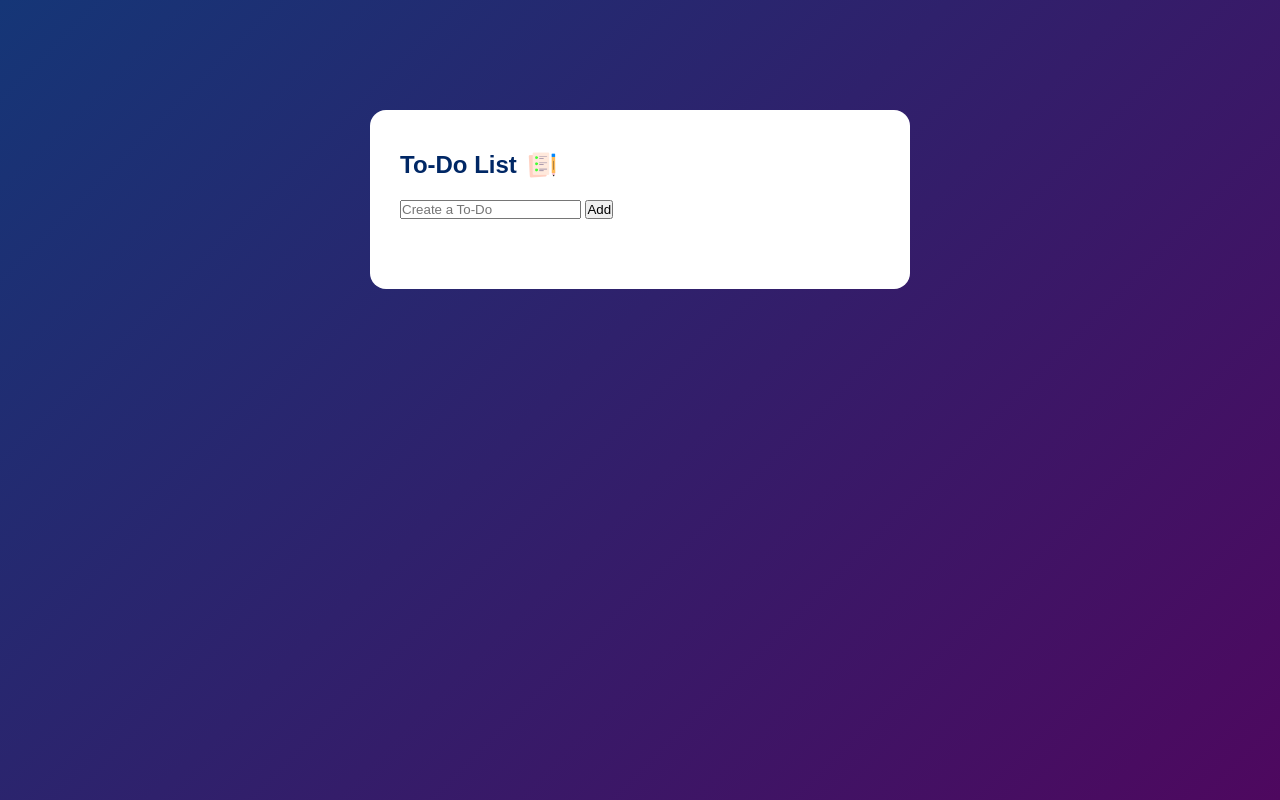
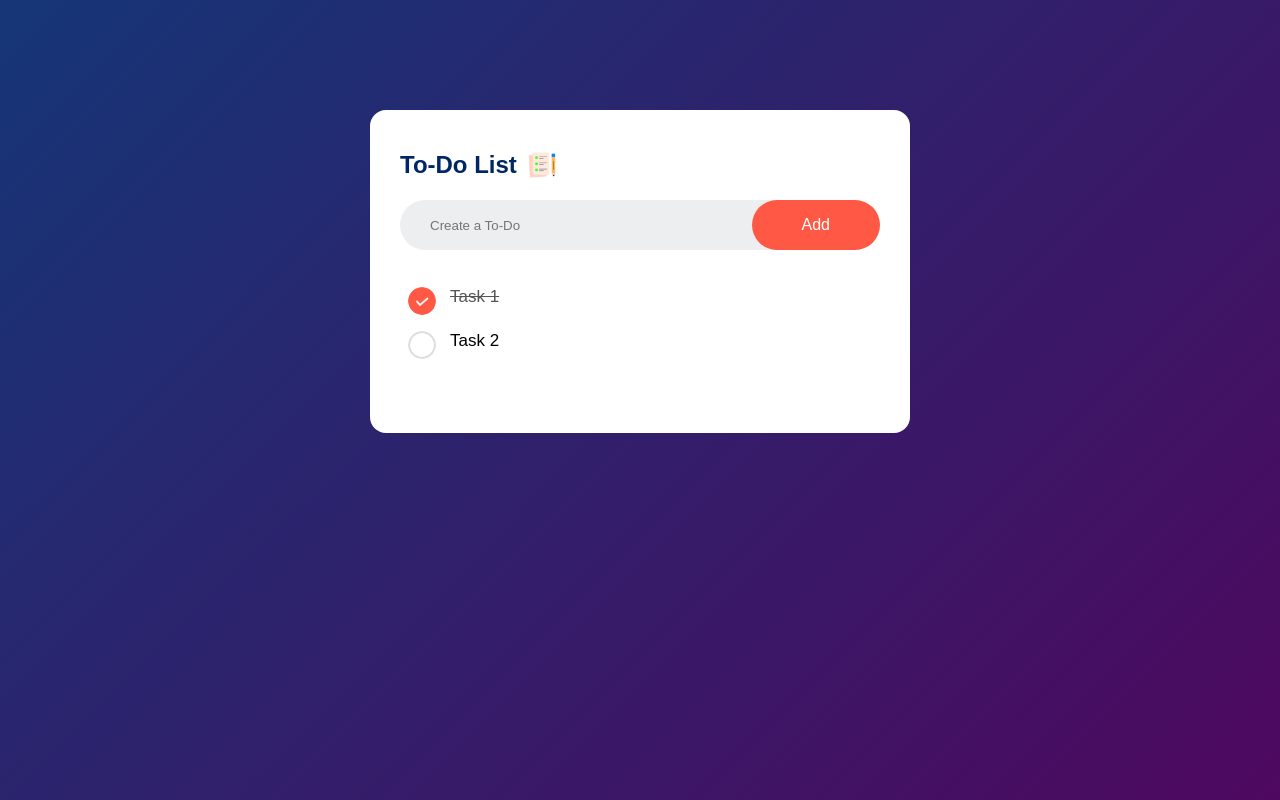
Before and after one commit to jayfalls/learning-stuff, a plain HTML site: page index.html in a window 1280 px wide. Drawn offline with Linux system fonts and the light colour scheme.

Commit message:
[SETUP] Styled the input box. Added and styled the todo list for both checked and unchecked variants.

```diff
--- a/index.html
+++ b/index.html
@@ -8,12 +8,16 @@
 </head>
 <body>
 <div class="background">
-<div class="todo-app">
-    <h2>To-Do List <img src="images/icon.png"></h2>
-    <div class="row">
-         <input type="text" id="input-box" placeholder="Create a To-Do">
-         <button>Add</button>
+<div class="todo-panel">
+    <h2 class="todo-app-title">To-Do List <img class="todo-app-icon" src="images/icon.png"></h2>
+    <div class="todo-creator">
+         <input class="todo-descriptor-input" type="text" id="input-box" placeholder="Create a To-Do">
+         <button class="add-todo-button">Add</button>
     </div>
+    <ul class="todo-list">
+        <li class="todo-list-checked">Task 1</li>
+        <li>Task 2</li>
+    </ul>
 </div>
 </div>
 </body>
--- a/style.css
+++ b/style.css
@@ -4,13 +4,18 @@
     font-family: 'Poppins', sans-serif;
     box-sizing: border-box;
 }
+
+
 .background{
     width: 100%;
     min-height: 100vh;
     background: linear-gradient(135deg, #153677, #4e085f);
     padding: 10px;
 }
-.todo-app{
+
+
+/* To-Do Panel Styles */
+.todo-panel{
     width: 100%;
     max-width: 540px;
     background: #fff;
@@ -18,13 +23,78 @@
     padding: 40px 30px 70px;
     border-radius: 16px;
 }
-.todo-app h2{
+/* Make the title blue and align the logo with text */
+.todo-app-title{
     color: #002765;
     display: flex;
     align-items: center;
     margin-bottom: 20px;
 }
-.todo-app h2 img{
+/* Make the logo image smaller */
+.todo-app-icon{
     width: 30px;
     margin-left: 10px;
 }
+
+/* To-Do Creator Styles */
+.todo-creator{
+    display: flex;
+    align-items: center;
+    justify-content: space-between;
+    background: #edeef0;
+    border-radius: 30px;
+    padding-left: 20px;
+    margin-bottom: 25px;
+}
+/* Give text input box a borderless rounded look */
+.todo-descriptor-input{
+    flex: 1;
+    border: none;
+    outline: none;
+    background: transparent;
+    padding: 10px;
+    font-weight: 14px;
+}
+/* Give text input box a borderless rounded look */
+.add-todo-button{
+    border: none;
+    outline: none;
+    padding: 16px 50px;
+    background: #ff5945;
+    color: white;
+    font-size: 16px;
+    cursor: pointer;
+    border-radius: 40px;
+}
+
+/* To-Do List Styles */
+.todo-list li{
+    list-style: none;
+    font-size: 17px;
+    padding: 12px 8px 12px 50px;
+    user-select: none;
+    cursor: pointer;
+    position: relative;
+}
+/* Unchecked icon left of the task */
+.todo-list li::before{
+    content: '';
+    position: absolute;
+    height: 28px;
+    width: 28px;
+    border-radius: 50%;
+    background-image: url(images/unchecked.png);
+    background-size: cover;
+    background-position: center;
+    top: 12px;
+    left: 8px;
+}
+/* Alternative style if the todo is checked */
+.todo-list-checked{
+    color: #555;
+    text-decoration: line-through;
+}
+/* Checked icon left of the task */
+.todo-list li.todo-list-checked::before{
+    background-image: url(images/checked.png);
+}
```
